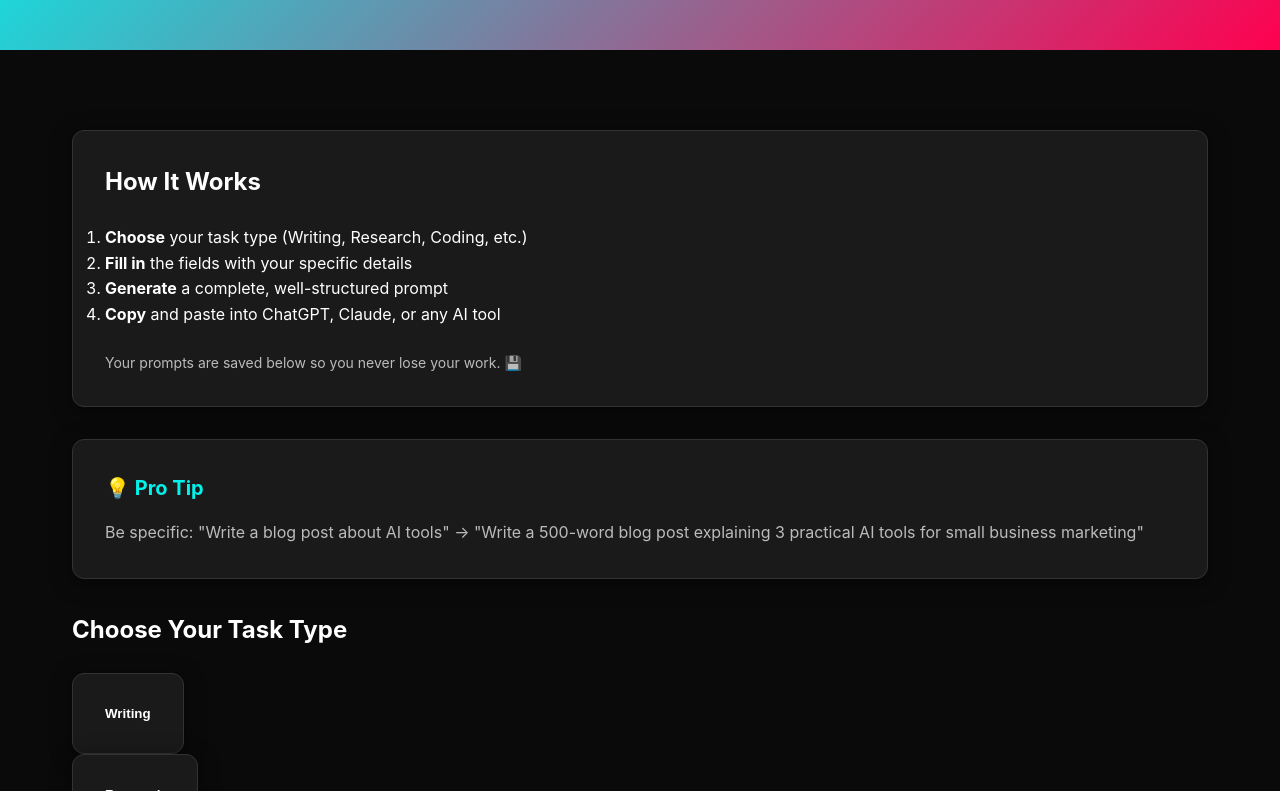
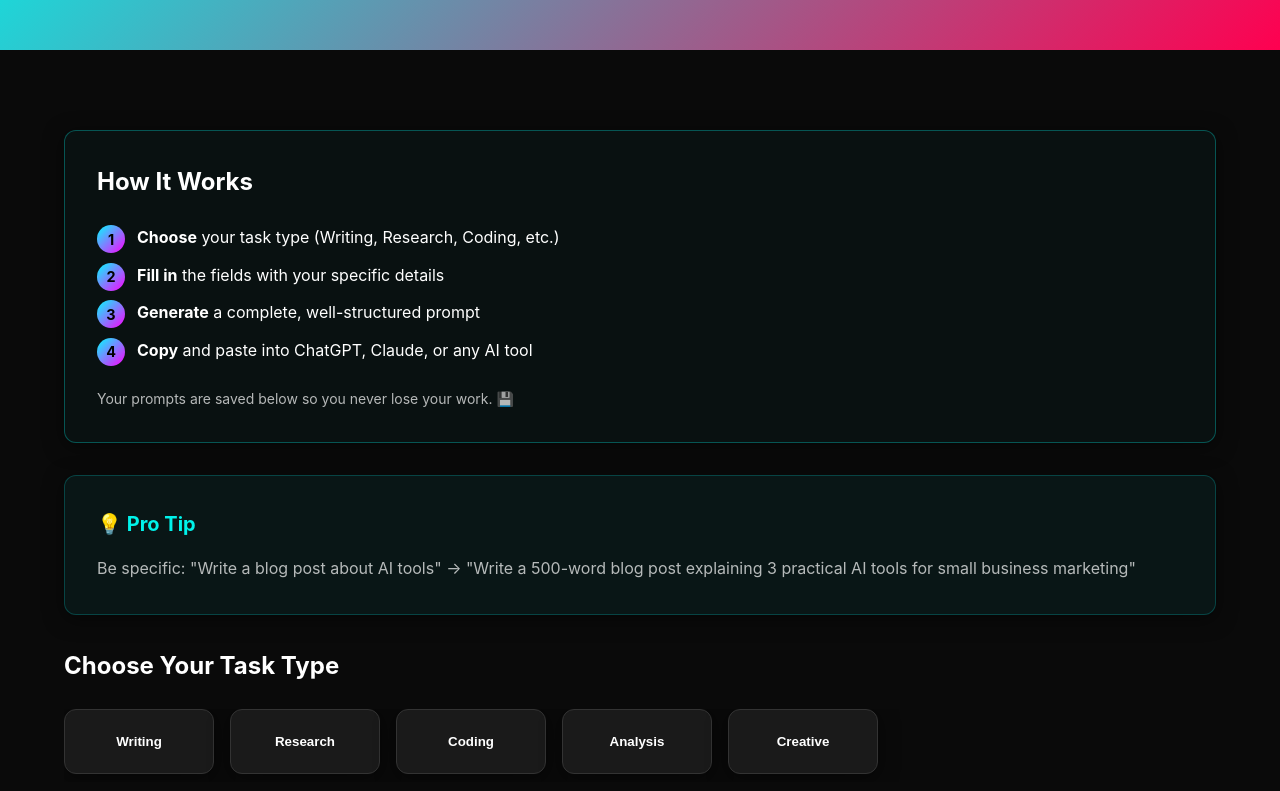
Before and after one commit to givemetheballai-debug/Buildwithjamie, a Next.js app: page /tools in a window 1280 px wide. Shown: the part 249-1040 px from the top of the page. Built offline with nearby package versions, Linux system fonts and the light colour scheme.

Commit message:
Update globals.css

```diff
--- a/app/globals.css
+++ b/app/globals.css
@@ -1211,3 +1211,211 @@ body {
     opacity: 0.8;
   }
 }
+/* ============================================
+   PROMPT BUILDER STYLES
+   Copy everything below and paste at the END of your globals.css file
+   ============================================ */
+
+/* Utility Classes */
+.w-full {
+  width: 100%;
+}
+
+.btn-sm {
+  padding: 0.5rem 1rem;
+  font-size: 0.9rem;
+}
+
+.container-lg {
+  max-width: 1400px;
+}
+
+.justify-between {
+  justify-content: space-between;
+}
+
+.gap-sm {
+  gap: var(--space-sm);
+}
+
+.block {
+  display: block;
+}
+
+/* Instructions Card */
+.instructions-card {
+  background: rgba(0, 242, 234, 0.03);
+  border: 1px solid rgba(0, 242, 234, 0.3);
+}
+
+.instructions-list {
+  list-style: none;
+  counter-reset: step-counter;
+  padding-left: 0;
+}
+
+.instructions-list li {
+  counter-increment: step-counter;
+  margin-bottom: 0.75rem;
+  padding-left: 2.5rem;
+  position: relative;
+  line-height: 1.6;
+}
+
+.instructions-list li::before {
+  content: counter(step-counter);
+  position: absolute;
+  left: 0;
+  top: 0;
+  background: linear-gradient(135deg, #00ffff, #ff00ff);
+  color: #000;
+  width: 1.75rem;
+  height: 1.75rem;
+  border-radius: 50%;
+  display: flex;
+  align-items: center;
+  justify-content: center;
+  font-weight: 700;
+  font-size: 0.9rem;
+}
+
+/* Task Selection */
+.task-buttons-row {
+  display: flex;
+  gap: 1rem;
+  overflow-x: auto;
+  padding-bottom: 0.5rem;
+  scrollbar-width: thin;
+  scrollbar-color: rgba(0, 255, 255, 0.3) rgba(255, 255, 255, 0.1);
+}
+
+.task-buttons-row::-webkit-scrollbar {
+  height: 8px;
+}
+
+.task-buttons-row::-webkit-scrollbar-track {
+  background: rgba(255, 255, 255, 0.1);
+  border-radius: 4px;
+}
+
+.task-buttons-row::-webkit-scrollbar-thumb {
+  background: rgba(0, 255, 255, 0.3);
+  border-radius: 4px;
+}
+
+.task-buttons-row::-webkit-scrollbar-thumb:hover {
+  background: rgba(0, 255, 255, 0.5);
+}
+
+.task-btn {
+  padding: 1.5rem 2rem;
+  min-width: 150px;
+  flex-shrink: 0;
+}
+
+.card-active {
+  background: linear-gradient(135deg, rgba(0, 255, 255, 0.2), rgba(255, 0, 255, 0.2));
+  border-color: var(--accent-cyan);
+}
+
+.tip-card {
+  background: rgba(0, 255, 255, 0.05);
+  border: 1px solid rgba(0, 255, 255, 0.2);
+}
+
+/* Form Inputs */
+.prompt-form-input {
+  background: rgba(0, 0, 0, 0.5);
+  border: 2px solid rgba(255, 255, 255, 0.2);
+  border-radius: 8px;
+  padding: 12px;
+}
+
+.prompt-form-input:focus {
+  border-color: var(--accent-cyan);
+  background: rgba(0, 0, 0, 0.7);
+}
+
+.prompt-builder select option {
+  background: #000;
+  color: #fff;
+}
+
+/* Buttons */
+.btn-generate {
+  background: linear-gradient(135deg, #00ffff, #ff00ff);
+  color: #000;
+  font-weight: 700;
+}
+
+.btn-generate:hover {
+  transform: translateY(-2px);
+  box-shadow: 0 10px 30px rgba(0, 255, 255, 0.3);
+}
+
+.btn-secondary {
+  background: rgba(255, 255, 255, 0.1);
+  border: 1px solid rgba(255, 255, 255, 0.3);
+  color: #fff;
+}
+
+.btn-secondary:hover {
+  background: rgba(0, 255, 255, 0.2);
+  border-color: var(--accent-cyan);
+}
+
+.btn-copied {
+  background: rgba(0, 255, 0, 0.2);
+  border: 1px solid #00ff00;
+  color: #fff;
+}
+
+/* Output Display */
+.output-card {
+  background: rgba(0, 0, 0, 0.8);
+  border: 2px solid var(--accent-cyan);
+}
+
+.prompt-output {
+  background: rgba(0, 0, 0, 0.5);
+  border: 1px solid rgba(255, 255, 255, 0.1);
+  border-radius: 8px;
+  padding: 1.5rem;
+  white-space: pre-wrap;
+  font-family: monospace;
+  color: #ccc;
+  line-height: 1.8;
+  overflow-x: auto;
+}
+
+/* Prompt History */
+.prompt-history {
+  margin-top: 3rem;
+  padding-top: 2rem;
+  border-top: 1px solid rgba(255, 255, 255, 0.1);
+}
+
+.history-grid {
+  display: grid;
+  gap: 1rem;
+}
+
+.history-card {
+  background: rgba(10, 10, 10, 0.8);
+  border: 1px solid rgba(255, 255, 255, 0.1);
+}
+
+.history-prompt-text {
+  background: rgba(0, 0, 0, 0.5);
+  border: 1px solid rgba(255, 255, 255, 0.05);
+  border-radius: 6px;
+  padding: 1rem;
+  white-space: pre-wrap;
+  font-family: monospace;
+  font-size: 0.85rem;
+  color: #999;
+  line-height: 1.6;
+  overflow-x: auto;
+  max-height: 200px;
+  overflow-y: auto;
+}
```
